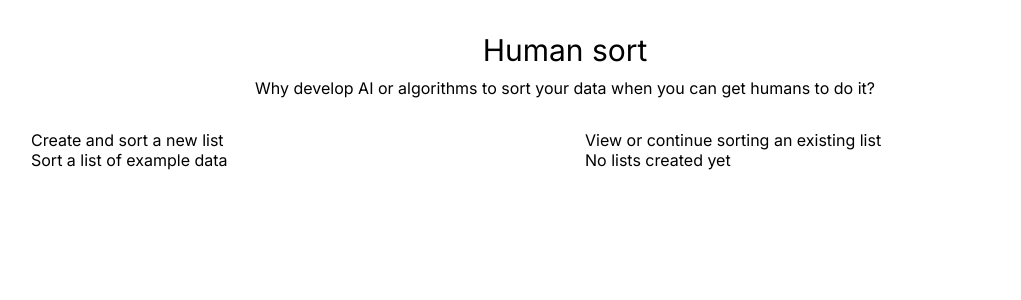
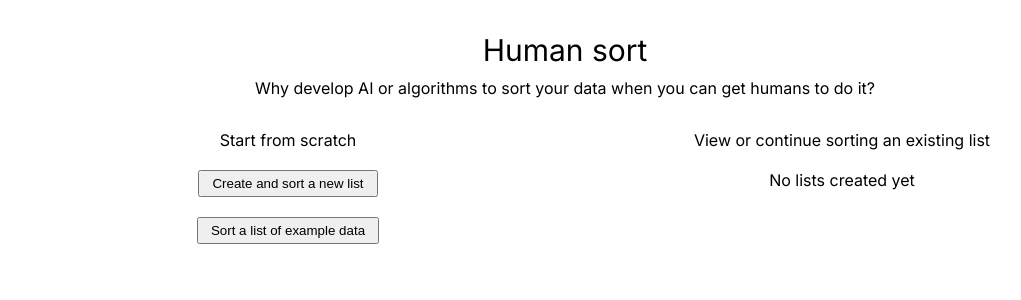
Before and after one commit to luke-davison/human-sort, a Next.js app: page / in a window 1280 px wide. Shown: the top 300 px of the page, without its empty margins (75-1096 px from the left). Built offline with nearby package versions, Linux system fonts and the light colour scheme.

Commit message:
Tidied up landing page

```diff
--- a/app/globals.css
+++ b/app/globals.css
@@ -96,3 +96,7 @@ a {
     color-scheme: dark;
   }
 }
+
+button {
+  padding: 4px 12px;
+}
--- a/app/landing-page/landing-page-lists.module.css
+++ b/app/landing-page/landing-page-lists.module.css
@@ -2,4 +2,38 @@
   display: flex;
   flex-direction: column;
   flex: 1;
+  align-items: center;
 }
+
+.landingPageListsContainer {
+  display: flex;
+  flex-direction: column;
+  padding: 20px 0px;
+}
+
+.landingPageListsContainer > *:not(:last-child) {
+  margin-bottom: 10px;
+}
+
+.landingPageListContainer {
+  display: flex;
+}
+
+.landingPageListContainer > *:not(:last-child) {
+  margin-right: 10px;
+}
+
+.landingPageList {
+  display: flex;
+  flex-direction: column;
+  align-items: flex-start;
+}
+
+.landingPageListRow {
+  display: flex;
+  justify-content: space-between;
+}
+
+.landingPageListRow > *:not(:last-child) {
+  margin-right: 10px;
+}
--- a/app/landing-page/landing-page-lists.tsx
+++ b/app/landing-page/landing-page-lists.tsx
@@ -5,7 +5,7 @@ import { useAppStore } from "../hooks/use-app-store";
 import styles from "./landing-page-lists.module.css";
 
 export const LandingPageLists = observer(() => {
-  const { listsLoaded, lists, goToList } = useAppStore();
+  const { listsLoaded, lists, goToList, deleteList } = useAppStore();
 
   return (
     <div className={styles.landingPageLists}>
@@ -13,25 +13,29 @@ export const LandingPageLists = observer(() => {
         View or continue sorting an existing list
       </div>
 
-      <div className="landing-page-lists-container">
+      <div className={styles.landingPageListsContainer}>
         {listsLoaded && lists.length === 0 && (
           <div className="no-lists-message">No lists created yet</div>
         )}
 
         {lists.map((list) => (
-          <a
-            key={list.id}
-            className="landing-page-list"
+          <div key={list.id} className={styles.landingPageListContainer}>
+            <button
+              className={styles.landingPageList}
               onClick={() => goToList(list)}
             >
               <div className="landing-page-list-name">{list.name}</div>
+              <div className={styles.landingPageListRow}>
                 <div className="landing-page-list-size">
                   {list.items.length} items
                 </div>
                 <div className="landing-page-list-comparisons">
                   {list.comparisons.length} comparisons made
                 </div>
-          </a>
+              </div>
+            </button>
+            <button onClick={() => deleteList(list)}>X</button>
+          </div>
         ))}
       </div>
     </div>
--- a/app/landing-page/landing-page.module.css
+++ b/app/landing-page/landing-page.module.css
@@ -7,4 +7,9 @@
   display: flex;
   flex-direction: column;
   flex: 1;
+  align-items: center;
 }
+
+.optionsList > *:not(:last-child) {
+  margin-bottom: 20px;
+}
--- a/app/landing-page/landing-page.tsx
+++ b/app/landing-page/landing-page.tsx
@@ -11,12 +11,13 @@ export const LandingPage = observer(() => {
   return (
     <div className={styles.landingPage}>
       <div className={styles.optionsList}>
-        <a className="landing-page-option" onClick={startNewList}>
+        <div>Start from scratch</div>
+        <button className="landing-page-option" onClick={startNewList}>
           Create and sort a new list
-        </a>
-        <a className="landing-page-option" onClick={startADummyList}>
+        </button>
+        <button className="landing-page-option" onClick={startADummyList}>
           Sort a list of example data
-        </a>
+        </button>
       </div>
 
       <LandingPageLists />
--- a/app/stores/app-store.ts
+++ b/app/stores/app-store.ts
@@ -20,11 +20,13 @@ export class AppStore {
     makeObservable(this, {
       listsLoaded: observable,
       page: observable,
+      lists: observable,
       currentList: observable,
       goToList: action,
       startNewList: action,
       startADummyList: action,
-      returnToLanding: action
+      returnToLanding: action,
+      deleteList: action
     });
   }
 
@@ -96,4 +98,9 @@ export class AppStore {
     this.currentList = undefined;
     this.page = "landing";
   };
+
+  deleteList = (list: List) => {
+    this.db.delete(list.id);
+    this.lists = this.lists.filter((existing) => existing.id !== list.id);
+  };
 }
--- a/app/stores/db-store.ts
+++ b/app/stores/db-store.ts
@@ -80,6 +80,25 @@ export class DBStore {
     });
   };
 
+  delete = (dataId: number) => {
+    return new Promise<void>((resolve, reject) => {
+      if (this.db) {
+        const transaction = this.db.transaction(STORENAME, "readwrite");
+        const objectStore = transaction.objectStore(STORENAME);
+
+        const request = objectStore.delete(dataId);
+        request.onsuccess = () => {
+          resolve();
+        };
+        request.onerror = () => {
+          reject("Delete error");
+        };
+      } else {
+        reject("No database");
+      }
+    });
+  };
+
   getAll = () => {
     return new Promise<Data[]>((resolve, reject) => {
       if (this.db) {
```
Lines whose indentation alone changed are shown as unchanged.
